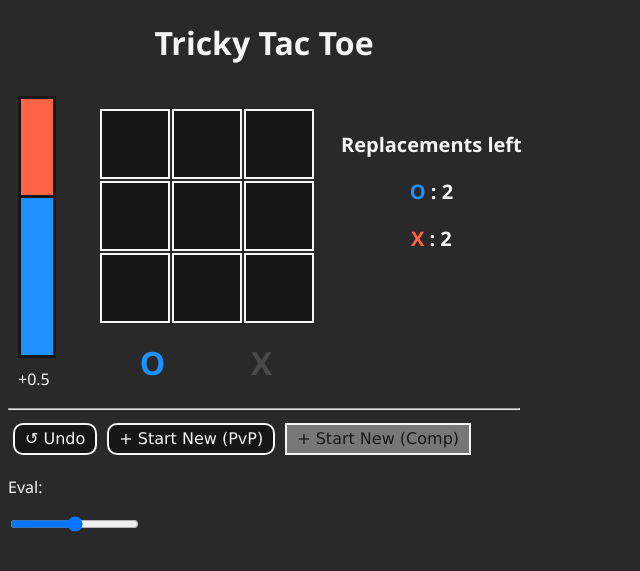
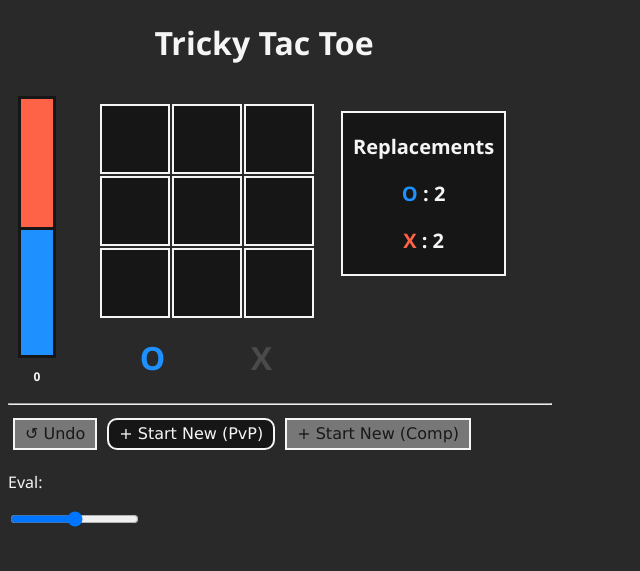
Before and after one commit to ThatDudeWhoIsBadAtCoding/tricky-tac-toe, a Flask app: page / in a window 1280 px wide. Shown: the top 571 px of the page, without its empty margins (0-640 px from the left). Run offline with Flask 3, Linux system fonts and the light colour scheme.

Commit message:
Add files via upload

```diff
--- a/TRICKY TAC TOE/main.py
+++ b/TRICKY TAC TOE/main.py
@@ -1,7 +1,10 @@
-# app.py
-
 from flask import Flask, render_template, request, jsonify
 
+WIN_STATES = [
+        [0, 1, 2], [3, 4, 5], [6, 7, 8],  # Horizontal
+        [0, 3, 6], [1, 4, 7], [2, 5, 8],  # Vertical
+        [0, 4, 8], [2, 4, 6]              # Diagonal
+    ]
 
 app = Flask(__name__)
 
@@ -9,25 +12,48 @@ app = Flask(__name__)
 def hello():
     return render_template('index.html')
 
+
 @app.route('/get_gamestate', methods=["GET"])
 def get_gamestate():
-    gamestate = request.args.get('gamestate').split(",")
+
+    # get arguments
+    gamestate = request.args.get('gamestate').split(',')
+    replacements = request.args.get('replacements').split(',')
+    oTurn = request.args.get('oturn') == "true"
+
     gamestate = [int(i) for i in gamestate]
-    state = has_won(gamestate)
-    return jsonify({'state': state})
+    replacements = [int(i) for i in replacements]
 
-def has_won(board) -> int:
-    # 1 means O won, 0 means tie, -1 means X won, 69 means the game is still going on
-    winning_combinations = [
-        [0, 1, 2], [3, 4, 5], [6, 7, 8],  # Horizontal
-        [0, 3, 6], [1, 4, 7], [2, 5, 8],  # Vertical
-        [0, 4, 8], [2, 4, 6]              # Diagonal
-    ]
+    # ----------------
+    # this function will either return a single integer (drawn position or game still going on)
+    # or a tuple when the game is won by either player (tuple containing the winner and the tiles for colouring)
+    state = has_won(gamestate, replacements, oTurn)
 
-    for combination in winning_combinations:
+    if isinstance(state, int):
+        return jsonify({'state': state})
+    else:
+        return jsonify({'state': state[0], 'tiles': state[1]})
+
+
+def has_won(board, replacements = [0, 0], oTurn = True):
+
+    # +1 -> O won
+    # -1 -> X won
+    # 00 -> tie
+    # 69 -> game still on
+
+    for combination in WIN_STATES:
         if board[combination[0]] == board[combination[1]] == board[combination[2]] != 0:
-            return board[combination[0]]  # Return the winner
-    return 69 if 0 in board else 0 # if spaces r empty that means game goin on else its a draw
+            return (board[combination[0]], combination)  # Return the winner and the winning tiles
+
+    # no empty spaces left on the board
+    if 0 not in board:
+        if (oTurn and replacements[0]) or (not oTurn and replacements[1]): # check if replacement moves are possible
+            return 69 # game still going on
+        return 0 # game drawn
+
+    return 69 # game still going on (no empty spaces on board)
+
 
 if __name__ == '__main__':
     app.run(debug=True, port=8000)
--- a/TRICKY TAC TOE/templates/index.html
+++ b/TRICKY TAC TOE/templates/index.html
@@ -1,12 +1,14 @@
 <!DOCTYPE html>
 <html lang="en">
+
 <head>
     <meta charset="UTF-8">
     <meta name="viewport" content="width=device-width, initial-scale=1.0">
     <title>Tricky Tac Toe</title>
     <script src="{{ url_for('static', filename='js/script.js') }}"></script>
 </head>
-<body>
+
+<body onload="update_UI()">
 
     <!-- Title -->
     <h1 style="width: 512px; text-align: center;">Tricky Tac Toe</h1>
@@ -26,11 +28,11 @@
 
             </div>
 
-            <p id = "eval_label" class="Eval_label">+0.5</p>
+            <p id="eval_label" class="Eval_label">+0.5</p>
 
         </div>
 
-        <div style="width:32px"> </div>
+        <div style="width: 32px"> </div>
 
         <!-- Tic Tac Toe Area -->
         <div style="display: flex; flex-direction: column-reverse">
@@ -45,25 +47,42 @@
 
             <!-- Tic Tac Toe Table -->
             <table style="height: fit-content;">
-                <tr> <td id="cell_1" onclick="play_turn(1)" style="color:dodgerblue"></td> <td id="cell_2" onclick="play_turn(2)"></td> <td id="cell_3" onclick="play_turn(3)"></td> </tr>
-                <tr> <td id="cell_4" onclick="play_turn(4)"></td> <td id="cell_5" onclick="play_turn(5)" style="color:tomato"></td> <td id="cell_6" onclick="play_turn(6)"></td> </tr>
-                <tr> <td id="cell_7" onclick="play_turn(7)"></td> <td id="cell_8" onclick="play_turn(8)"></td> <td id="cell_9" onclick="play_turn(9)"></td> </tr>
+                <tr>
+                    <td id="cell_1" onclick="play_turn(1)"></td>
+                    <td id="cell_2" onclick="play_turn(2)"></td>
+                    <td id="cell_3" onclick="play_turn(3)"></td>
+                </tr>
+                <tr>
+                    <td id="cell_4" onclick="play_turn(4)"></td>
+                    <td id="cell_5" onclick="play_turn(5)"></td>
+                    <td id="cell_6" onclick="play_turn(6)"></td>
+                </tr>
+                <tr>
+                    <td id="cell_7" onclick="play_turn(7)"></td>
+                    <td id="cell_8" onclick="play_turn(8)"></td>
+                    <td id="cell_9" onclick="play_turn(9)"></td>
+                </tr>
             </table>
 
             <div style="flex:1"></div>
         </div>
 
-        <div style="height:128px; margin:25px">
-            <p style="font-size: 20px; font-weight: 700; text-align: center;"> Replacements left </p>
-            <p style="font-size: 20px; font-weight: 600; text-align: center;"> <span style="color:dodgerblue;">O</span> : <span id="o_replacements">2</span></p>
-            <p style="font-size: 20px; font-weight: 600; text-align: center;"> <span style="color:tomato">X</span> : <span id="x_replacements">2</span></p>
+        <div class="Replacements_Box">
+            <p style="font-size: 20px; font-weight: 700; text-align: center;"> Replacements </p>
+            <p style="font-size: 20px; font-weight: 600; text-align: center;"> <span style="color:dodgerblue;">O</span>
+                :
+                <span id="o_replacements">()</span>
+            </p>
+            <p style="font-size: 20px; font-weight: 600; text-align: center;"> <span style="color:tomato">X</span> :
+                <span id="x_replacements">()</span>
+            </p>
         </div>
 
     </div>
 
 
     <!-- Buttons + Other labels-->
-    <div style="width: 512px;">
+    <div style="width: 544px">
         <hr>
         <div style="display: flex; flex-direction: row; flex-wrap: wrap;">
             <button id="undo" onclick="undo()">↺ Undo</button>
@@ -72,7 +91,7 @@
 
             <div>
                 <p>Eval:</p>
-                <input onchange="update_UI()" id = "eval_slider" type="range" min="-100" max="100" value="0">
+                <input onchange="update_UI()" id="eval_slider" type="range" min="-100" max="100" value="0">
             </div>
         </div>
 
@@ -81,11 +100,10 @@
 </body>
 
 <style>
-
     body {
         background-color: rgb(41, 41, 41);
-    color:whitesmoke;
-    font-family:'Segoe UI', Tahoma, Geneva, Verdana, sans-serif;
+        color: whitesmoke;
+        font-family: 'Segoe UI', Tahoma, Geneva, Verdana, sans-serif;
     }
 
     td {
@@ -98,9 +116,11 @@ td {
         text-align: center;
         transition: all 0.2s ease;
     }
+
     td:hover {
         background-color: rgb(74, 74, 74);
     }
+
     td:active {
         background-color: black;
     }
@@ -110,60 +130,77 @@ td:active {
         height: 256px;
         border: 3px rgb(22, 22, 22) solid;
         margin: 10px;
-    display:flex;
+        display: flex;
         flex-direction: column;
     }
+
     .Eval_separater {
         height: 3px;
         background-color: rgb(22, 22, 22);
     }
+
     .Eval_red {
         background-color: tomato;
         height: 96px;
         transition: all 0.5s ease;
     }
+
     .Eval_blue {
         background-color: dodgerblue;
-    flex:1;
+        flex: 1;
         transform: all 0.5s ease;
     }
+
     .Eval_label {
         margin: 10px;
-    font-weight: 500;
+        font-weight: 600;
+        font-size: 12px;
+        text-align: center;
     }
 
     .Turn_indicator_O {
         font-size: 32px;
-    color:dodgerblue;
-    text-align: center;
-    width: 50%;
-    font-weight: 700;
-    transition: all 0.2s ease;
-}
-.Turn_indicator_X {
-    font-size: 32px;
-    color:tomato;
-    text-align: center;
-    width: 50%;
-    font-weight: 700;
-    transition: all 0.2s ease;
-}
-.Turn_indicator_disabled {
-    font-size: 32px;
-    color:rgb(74, 74, 74);
+        color: dodgerblue;
         text-align: center;
         width: 50%;
         font-weight: 700;
         transition: all 0.2s ease;
     }
 
+    .Turn_indicator_X {
+        font-size: 32px;
+        color: tomato;
+        text-align: center;
+        width: 50%;
+        font-weight: 700;
+        transition: all 0.2s ease;
+    }
+
+    .Turn_indicator_disabled {
+        font-size: 32px;
+        color: rgb(74, 74, 74);
+        text-align: center;
+        width: 50%;
+        font-weight: 700;
+        transition: all 0.2s ease;
+    }
+
+    .Replacements_Box {
+        height: fit-content;
+        margin: 25px;
+        border: 2px whitesmoke solid;
+        padding-left: 10px;
+        padding-right: 10px;
+        background-color: rgb(22, 22, 22);
+    }
+
     button {
         padding-left: 10px;
         padding-right: 10px;
         margin: 5px;
-    width:auto;
+        width: auto;
         height: 32px;
-    font-size:16px;
+        font-size: 16px;
         background-color: rgb(22, 22, 22);
         transition: all 0.2s ease;
         border: 2px whitesmoke solid;
@@ -171,18 +208,20 @@ button {
         color: whitesmoke;
         font-family: Verdana, Geneva, Tahoma, sans-serif;
     }
+
     button:hover {
         background-color: rgb(74, 74, 74);
     }
+
     button:active {
         background-color: black;
     }
-button:disabled{
+
+    button:disabled {
         background-color: rgb(119, 119, 119);
         border-radius: 0;
         color: rgb(24, 24, 24);
     }
-
 </style>
 
 </html>
```
Lines whose indentation alone changed are shown as unchanged.
